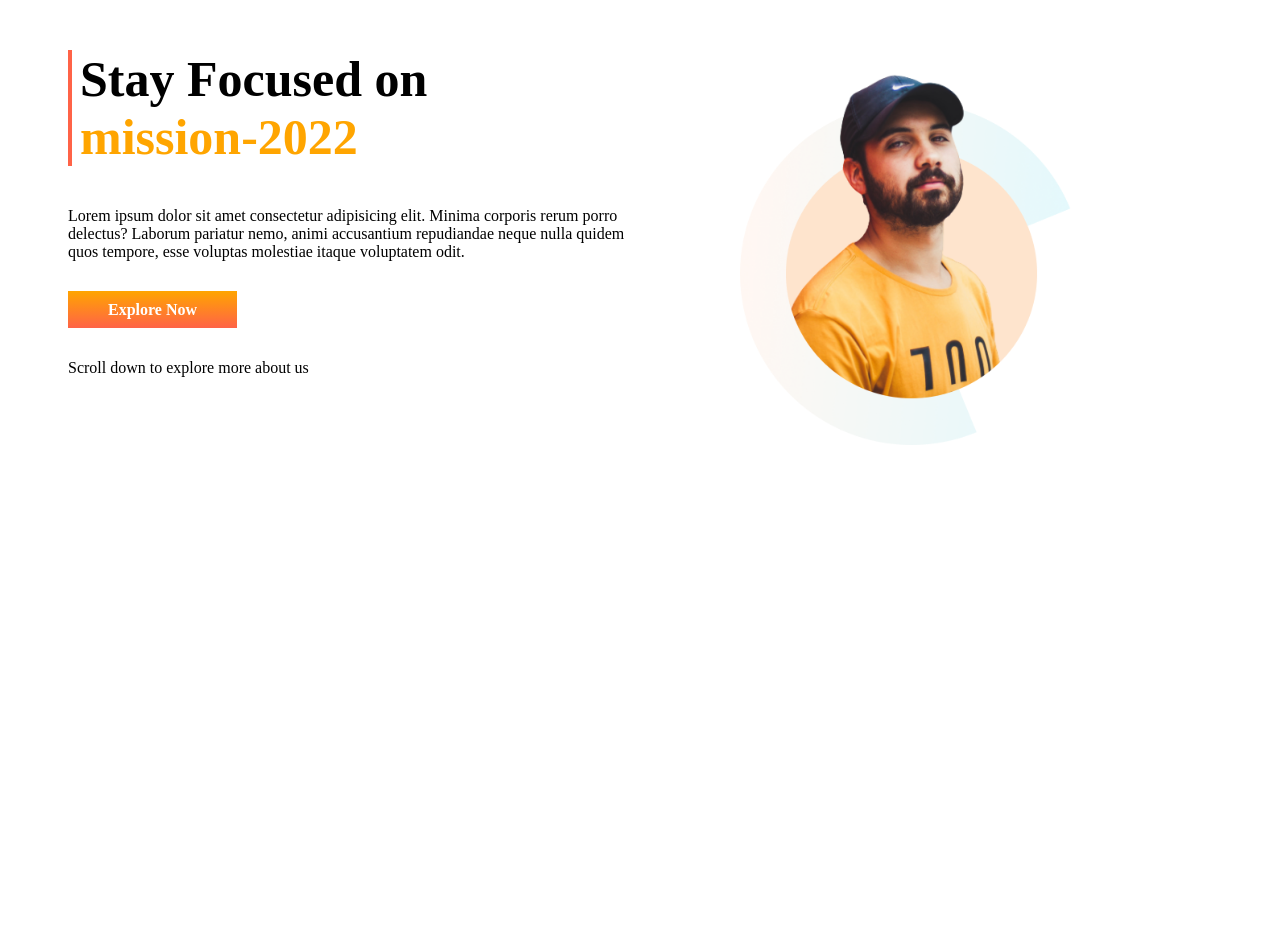
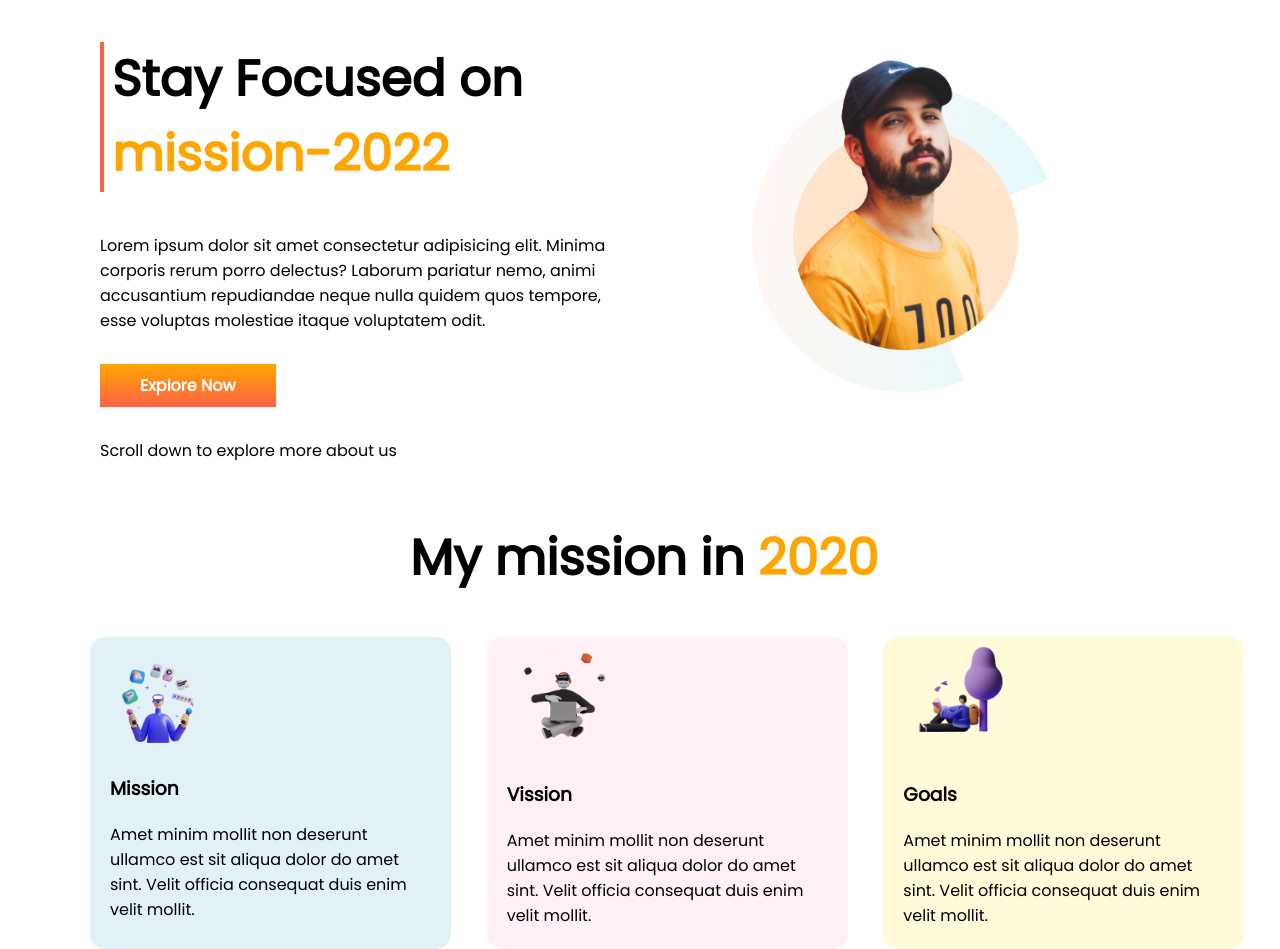
Before and after one commit to Nur-NobyRahaman/mission-2022, a plain HTML site: page index.html in a window 1280 px wide. Before the commit the page ends 800 px from the top, so only its background shows below. Drawn offline with Linux system fonts and the light colour scheme.

Commit message:
mission added

```diff
--- a/index.html
+++ b/index.html
@@ -7,6 +7,9 @@
     <meta name="viewport" content="width=device-width, initial-scale=1.0">
     <title>mission-2022</title>
     <link rel="stylesheet" href="style.css">
+    <link rel="preconnect" href="https://fonts.googleapis.com">
+    <link rel="preconnect" href="https://fonts.gstatic.com" crossorigin>
+    <link href="https://fonts.googleapis.com/css2?family=Poppins&display=swap" rel="stylesheet">
 </head>
 
 <body>
@@ -29,6 +32,41 @@
         </div>
     </section>
 
+    <section>
+        <h1 class="mission-h1">My mission in <span class="orange-color">2020</span></h1>
+        <div class="flex-section width">
+            <div class="mission-width Mission">
+                <img class="missin-img" src="show-off/illustrator-1.png" alt="">
+                <h3>Mission</h3>
+                <p>Amet minim mollit non deserunt
+                    ullamco est sit aliqua dolor do amet
+                    sint. Velit officia consequat duis enim
+                    velit mollit.</p>
+
+            </div>
+
+            <div class="mission-width Vission">
+                <img class="missin-img" src="show-off/illustrator-2.png" alt="">
+                <h3>Vission</h3>
+                <p>
+                    Amet minim mollit non deserunt
+                    ullamco est sit aliqua dolor do amet
+                    sint. Velit officia consequat duis enim
+                    velit mollit.
+                </p>
+            </div>
+
+            <div class="mission-width Goals">
+                <img class="missin-img" src="show-off/illustrator-3.png" alt="">
+                <h3>Goals</h3>
+                <p>Amet minim mollit non deserunt
+                    ullamco est sit aliqua dolor do amet
+                    sint. Velit officia consequat duis enim
+                    velit mollit.</p>
+            </div>
+        </div>
+    </section>
+
 </body>
 
 </html>
--- a/style.css
+++ b/style.css
@@ -1,5 +1,6 @@
 body{
-
+    margin: 0;
+    font-family: 'Poppins', sans-serif
 }
 .flex-section{
     display: flex;
@@ -18,8 +19,8 @@ h1{
     color: orange;
 }
 .helf-width{
-    width: 50%;
-    margin-left: 40px;
+    width: 40%;
+    margin-left: 80px;
     padding-left: 20px;
 }
 .link-button{
@@ -42,3 +43,30 @@ h1{
     padding-left: 20px;
 
 }
+.mission-h1{
+    text-align: center;
+}
+.width{
+    margin-left: 90px;
+}
+.mission-width{
+    width: 30%;
+    border-radius: 15px;
+    /* margin: 5px 5%; */
+    margin-right: 3%;
+    padding: 5px 20px;
+}
+.missin-img{
+    width: 35%;
+}
+.Mission{
+    background-color: rgba(173, 216, 230, 0.356);
+
+}
+.Vission{
+background-color: lavenderblush;
+
+}
+.Goals{
+background-color: rgba(255, 250, 205, 0.781);
+}
```
